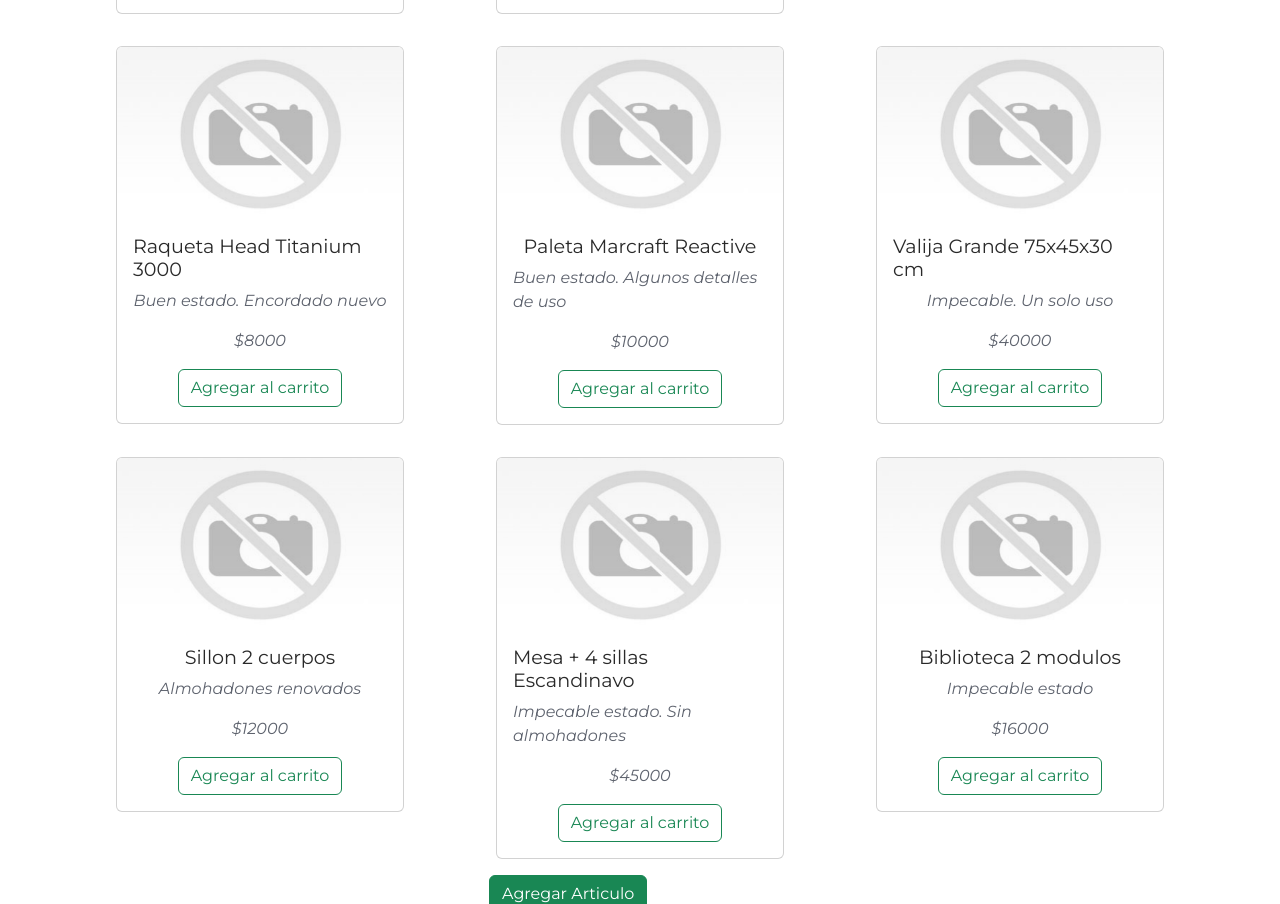
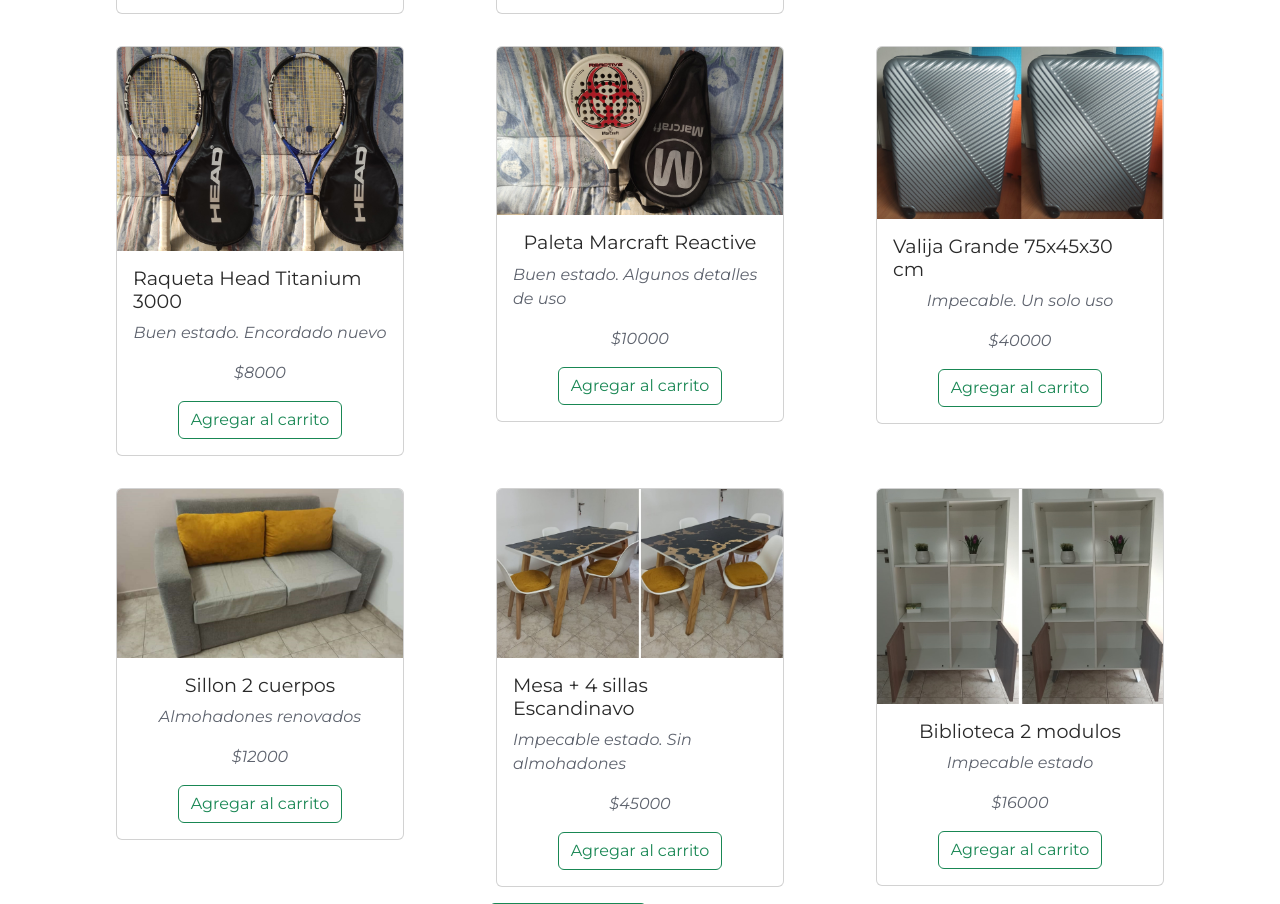
Before and after one commit to ferpe22/PreEntrega2-Pereira, a plain HTML site: page index.html in a window 1280 px wide. Shown: the part 1057-1961 px from the top of the page. Drawn offline with nearby package versions, Linux system fonts and the light colour scheme; some packages are replaced by stand-ins of ours; a script that the page names is missing.

Commit message:
agrego fotos

```diff
--- a/JS/main.js
+++ b/JS/main.js
@@ -88,7 +88,7 @@ function agregarAlCarrito(producto){
         localStorage.setItem("carrito", JSON.stringify(productosEnCarrito))
         console.log(productosEnCarrito)
         Swal.fire({
-            title: `Ha agregado un prodcuto :D`,
+            title: `Ha agregado un producto :D`,
             text: `${producto.producto} ${producto.modelo} ha sido agregado/a`,
             icon: "info",
             confirmButtonText: "Gracias",
--- a/dataBaseProductos.json
+++ b/dataBaseProductos.json
@@ -53,7 +53,7 @@
         "modelo": "Titanium 3000",
         "descripcion": "Buen estado. Encordado nuevo",
         "precio": 8000,
-        "imagen": "sin imagen.jpg"
+        "imagen": "raqueta.jpg"
     },
     {
         "id": 8,
@@ -61,7 +61,7 @@
         "modelo": "Marcraft Reactive",
         "descripcion": "Buen estado. Algunos detalles de uso",
         "precio": 10000,
-        "imagen": "sin imagen.jpg"
+        "imagen": "paleta.jpg"
     },
     {
         "id": 9,
@@ -69,7 +69,7 @@
         "modelo": "Grande 75x45x30 cm",
         "descripcion": "Impecable. Un solo uso",
         "precio": 40000,
-        "imagen": "sin imagen.jpg"
+        "imagen": "valija.jpg"
     },
     {
         "id": 10,
@@ -77,7 +77,7 @@
         "modelo": "2 cuerpos",
         "descripcion": "Almohadones renovados",
         "precio": 12000,
-        "imagen": "sin imagen.jpg"
+        "imagen": "sillon.jpg"
     },
     {
         "id": 11,
@@ -85,7 +85,7 @@
         "modelo": "Escandinavo",
         "descripcion": "Impecable estado. Sin almohadones",
         "precio": 45000,
-        "imagen": "sin imagen.jpg"
+        "imagen": "mesa-sillas.jpg"
     },
     {
         "id": 12,
@@ -93,6 +93,6 @@
         "modelo": "2 modulos",
         "descripcion": "Impecable estado",
         "precio": 16000,
-        "imagen": "sin imagen.jpg"
+        "imagen": "biblioteca.jpg"
     }
 ]
--- a/index.html
+++ b/index.html
@@ -154,7 +154,6 @@
     <script src="JS/class.js"></script>
     <script src="JS/main.js"></script>
     <script src="JS/darkToggle.js"></script>
-    <script src="JS/functionsEntrega2.js"></script>
 
 </body>
 </html>
```
Also changed, not shown: sources/img/biblioteca.jpg (added), sources/img/mesa-sillas.jpg (added), sources/img/paleta.jpg (added), sources/img/raqueta.jpg (added), sources/img/sillon.jpg (added), sources/img/valija.jpg (added).
